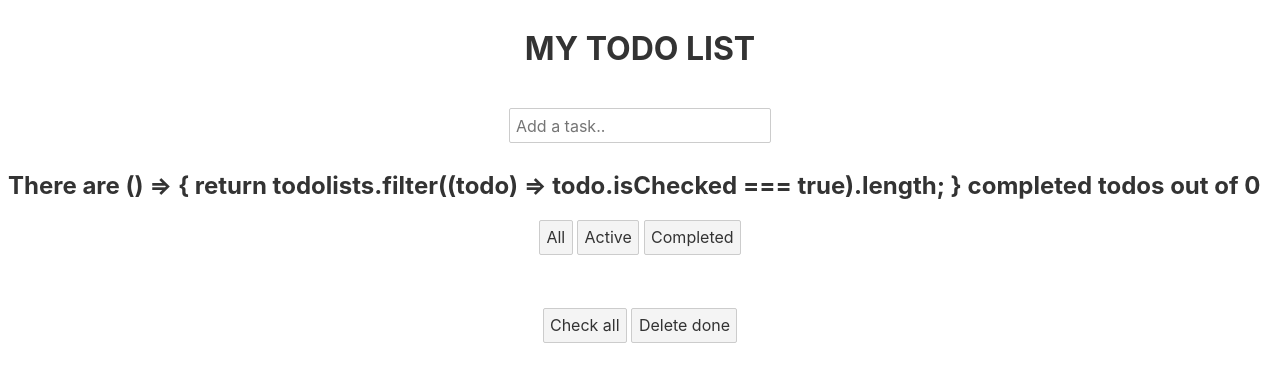
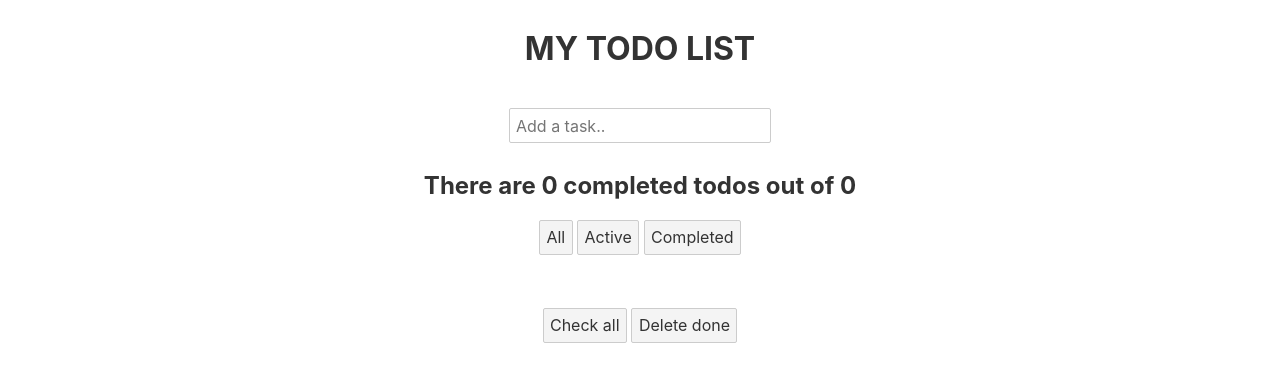
Before and after one commit to TanguyLichau/TodoApp-Svelte, a Svelte app: page / in a window 1280 px wide. Shown: the top 382 px of the page. Built offline with nearby package versions, Linux system fonts and the light colour scheme.

Commit message:
Modified code to make todo status work correctly

```diff
--- a/src/TodoStatus.svelte
+++ b/src/TodoStatus.svelte
@@ -1,9 +1,14 @@
 <script>
   export let todolists;
-
-  const completedTodos = () => {
-    return todolists.filter((todo) => todo.isChecked === true).length;
-  };
 </script>
 
-<h2>There are {completedTodos} completed todos out of {todolists.length}</h2>
+<h2>
+  There are {todolists.filter((todo) => todo.isChecked === true).length} completed
+  todos out of {todolists.length}
+</h2>
+
+<style>
+  h2 {
+    text-align: center;
+  }
+</style>
--- a/src/TodosList.svelte
+++ b/src/TodosList.svelte
@@ -42,6 +42,7 @@
 
   const updateCheck = (currentTodo) => {
     currentTodo.isChecked = !currentTodo.isChecked;
+    todolists = todolists;
   };
 
   const filterTodos = (filter, todos) =>
```
